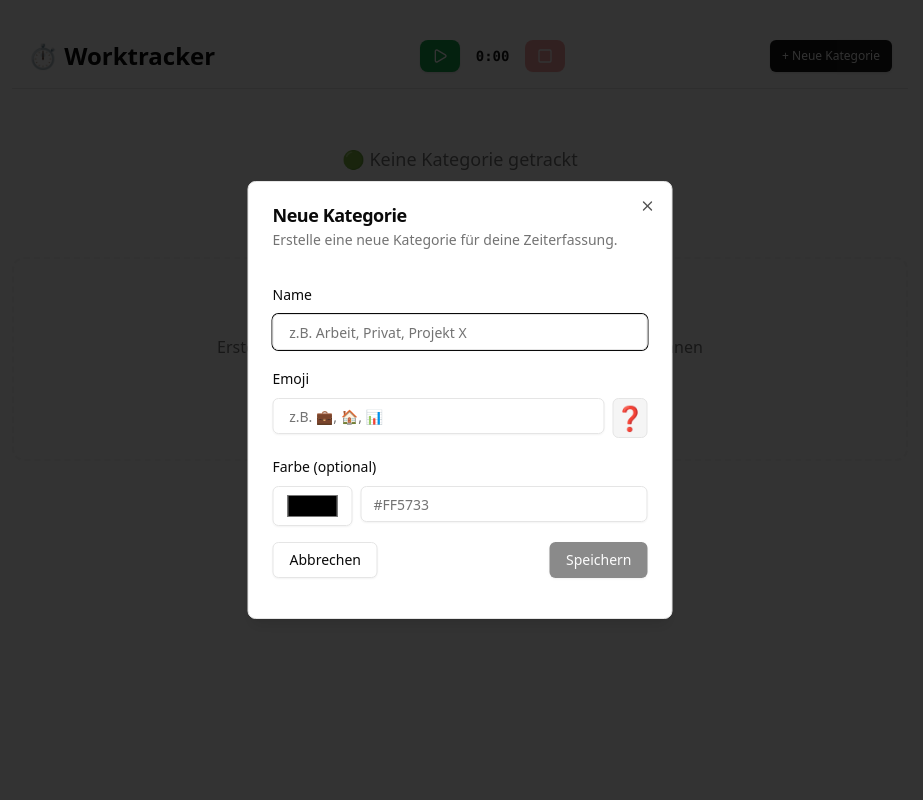
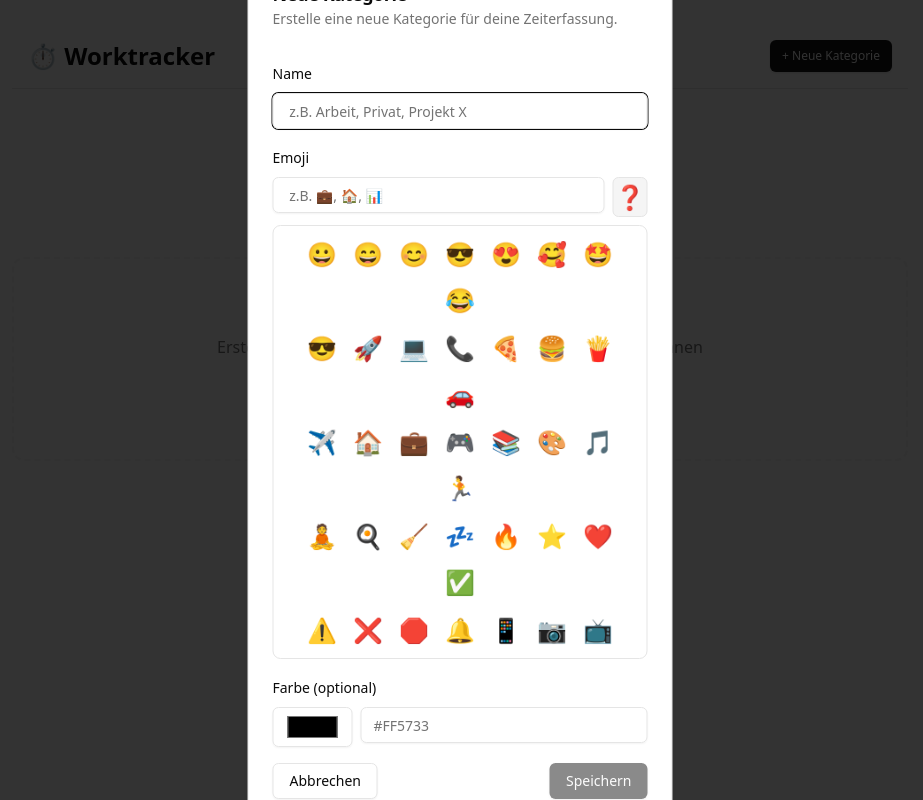
Before and after one commit to kolawilk/worktracker, a React (Vite) app: page / in a window 1280 px wide. Both pictures are taken after a click on the button "+ Neue Kategorie". Shown: the whole page, without its empty margins (180-1103 px from the left). Built offline with nearby package versions, Linux system fonts and the light colour scheme.

Commit message:
feat: add emoji picker for categories

```diff
--- a/src/components/category/CategoryDialog.tsx
+++ b/src/components/category/CategoryDialog.tsx
@@ -10,6 +10,7 @@ import {
 import { Button } from '@/components/ui/button'
 import { Input } from '@/components/ui/input'
 import { Label } from '@/components/ui/label'
+import { EmojiPicker } from './EmojiPicker'
 import type { Category } from '@/types'
 
 interface CategoryDialogProps {
@@ -56,6 +57,10 @@ const CategoryDialog = React.forwardRef<HTMLDivElement, CategoryDialogProps>(
       }
     }
 
+    const handleEmojiPickerSelect = (emoji: string) => {
+      setEmoji(emoji)
+    }
+
     return (
       <Dialog open={isOpen} onOpenChange={onClose}>
         <DialogContent ref={ref} className="sm:max-w-[425px]">
@@ -85,6 +90,7 @@ const CategoryDialog = React.forwardRef<HTMLDivElement, CategoryDialogProps>(
 
             <div className="space-y-2">
               <Label htmlFor="category-emoji">Emoji</Label>
+              <div className="flex flex-col gap-2">
                 <div className="flex gap-2">
                   <Input
                     id="category-emoji"
@@ -100,6 +106,11 @@ const CategoryDialog = React.forwardRef<HTMLDivElement, CategoryDialogProps>(
                   >
                     {emoji || '❓'}
                   </div>
+                </div>
+                <EmojiPicker
+                  onSelect={handleEmojiPickerSelect}
+                  selectedEmoji={emoji}
+                />
               </div>
             </div>
 
--- /dev/null
+++ b/src/components/category/EmojiPicker.tsx
@@ -0,0 +1,70 @@
+import * as React from 'react'
+import { Button } from '@/components/ui/button'
+import { cn } from '@/lib/utils'
+
+// Häufige Emojis für diePicker
+const commonEmojis = [
+  '😀', '😄', '😊', '😎', '😍', '🥰', '🤩', '😂',
+  '😎', '🚀', '💻', '📞', '🍕', '🍔', '🍟',
+  '🚗', '✈️', '🏠', '💼', '🎮', '📚', '🎨', '🎵',
+  '🏃', '🧘', '🍳', '🧹', '💤', '🔥', '⭐', '❤️',
+  '✅', '⚠️', '❌', '🛑', '🔔', '📱', '📷', '📺'
+]
+
+interface EmojiPickerProps {
+  onSelect: (emoji: string) => void
+  selectedEmoji?: string
+}
+
+const EmojiPicker = React.forwardRef<HTMLDivElement, EmojiPickerProps>(
+  ({ onSelect, selectedEmoji }, ref) => {
+    const [hoveredEmoji, setHoveredEmoji] = React.useState<string | null>(null)
+
+    const handleEmojiClick = (emoji: string) => {
+      onSelect(emoji)
+    }
+
+    // Gruppiere Emojis in Reihen zu je 8 Emojis
+    const rows = []
+    for (let i = 0; i < commonEmojis.length; i += 8) {
+      rows.push(commonEmojis.slice(i, i + 8))
+    }
+
+    return (
+      <div
+        ref={ref}
+        className="flex flex-col gap-2 rounded-lg border bg-popover p-2"
+        aria-label="Emoji Picker"
+      >
+        {rows.map((row, rowIndex) => (
+          <div key={rowIndex} className="flex flex-wrap justify-center gap-1.5">
+            {row.map((emoji) => (
+              <Button
+                key={emoji}
+                variant="ghost"
+                size="icon"
+                className={cn(
+                  'h-10 w-10 p-0 text-2xl rounded-md transition-all duration-150',
+                  'hover:scale-110 hover:bg-accent',
+                  selectedEmoji === emoji && 'ring-2 ring-primary bg-accent',
+                  hoveredEmoji === emoji && 'scale-110'
+                )}
+                onClick={() => handleEmojiClick(emoji)}
+                onMouseEnter={() => setHoveredEmoji(emoji)}
+                onMouseLeave={() => setHoveredEmoji(null)}
+                aria-label={`Wähle Emoji ${emoji}`}
+                aria-pressed={selectedEmoji === emoji}
+              >
+                {emoji}
+              </Button>
+            ))}
+          </div>
+        ))}
+      </div>
+    )
+  }
+)
+
+EmojiPicker.displayName = 'EmojiPicker'
+
+export { EmojiPicker }
```
Also changed, not shown: test-emoji-picker.ts (added, +91 -0 lines), 2 other files (tests, documents, lock files or other folders). Lines whose indentation alone changed are shown as unchanged.
